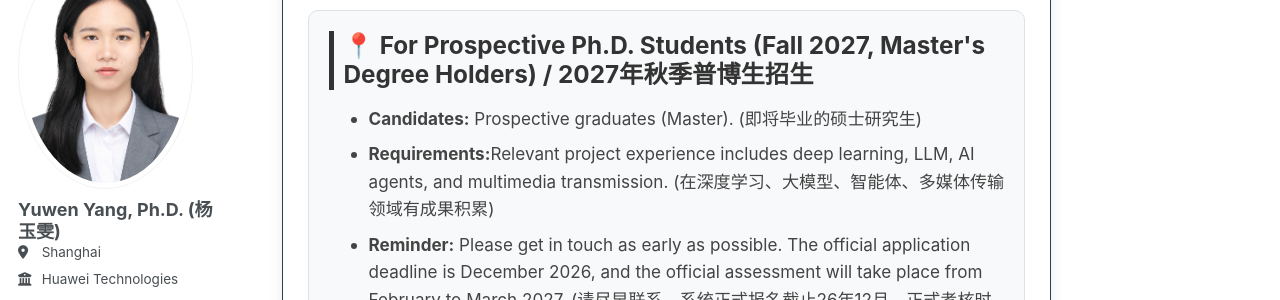
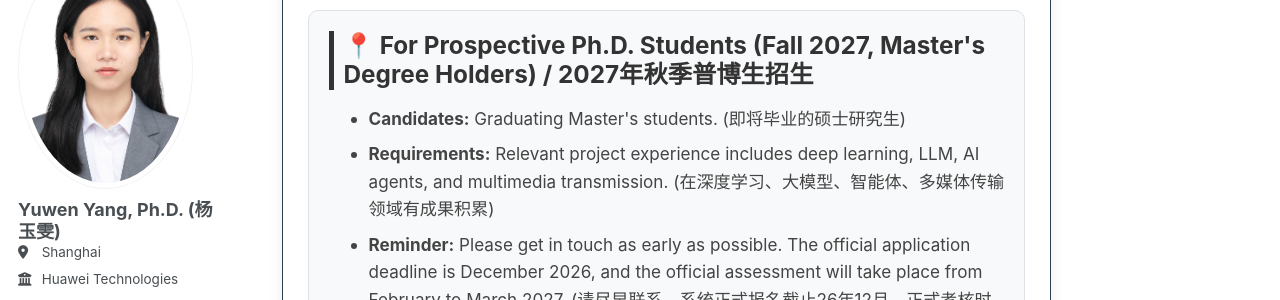
Before and after one commit to yangyuwenyang/yangyuwenyang.github.io, a Jekyll site: the page built from _pages/about.md, in a window 1280 px wide and 900 px high, scrolled down 635 px. Shown: the part 152-452 px from the top of the window. Built offline with Jekyll 4.4.1, drawn with Linux system fonts in a browser that asks for light colours; some web fonts are replaced; a script bundle is joined from its source files by our own code; library files that are not in the unit come from our copies.

Commit message:
Update about.md

```diff
--- a/_pages/about.md
+++ b/_pages/about.md
@@ -32,8 +32,8 @@ My research lies at the intersection of **Artificial Intelligence** and **Next-g
         </h4>
 
         <ul style="font-size: 0.95em; line-height: 1.6; color: #444; margin-top: 5px; margin-bottom: 15px;">
-            <li><b>Candidates:</b> Prospective graduates (Master). (即将毕业的硕士研究生)</li>
-            <li><b>Requirements:</b>Relevant project experience includes deep learning, LLM, AI agents, and multimedia transmission. (在深度学习、大模型、智能体、多媒体传输领域有成果积累)</li>
+            <li><b>Candidates:</b> Graduating Master's students. (即将毕业的硕士研究生)</li>
+            <li><b>Requirements:</b> Relevant project experience includes deep learning, LLM, AI agents, and multimedia transmission. (在深度学习、大模型、智能体、多媒体传输领域有成果积累)</li>
             <li><b> Reminder:</b> Please get in touch as early as possible. The official application deadline is December 2026, and the official assessment will take place from February to March 2027. (请尽早联系，系统正式报名截止26年12月，正式考核时间27年2月-27年3月)</li>
         </ul>
 
```
